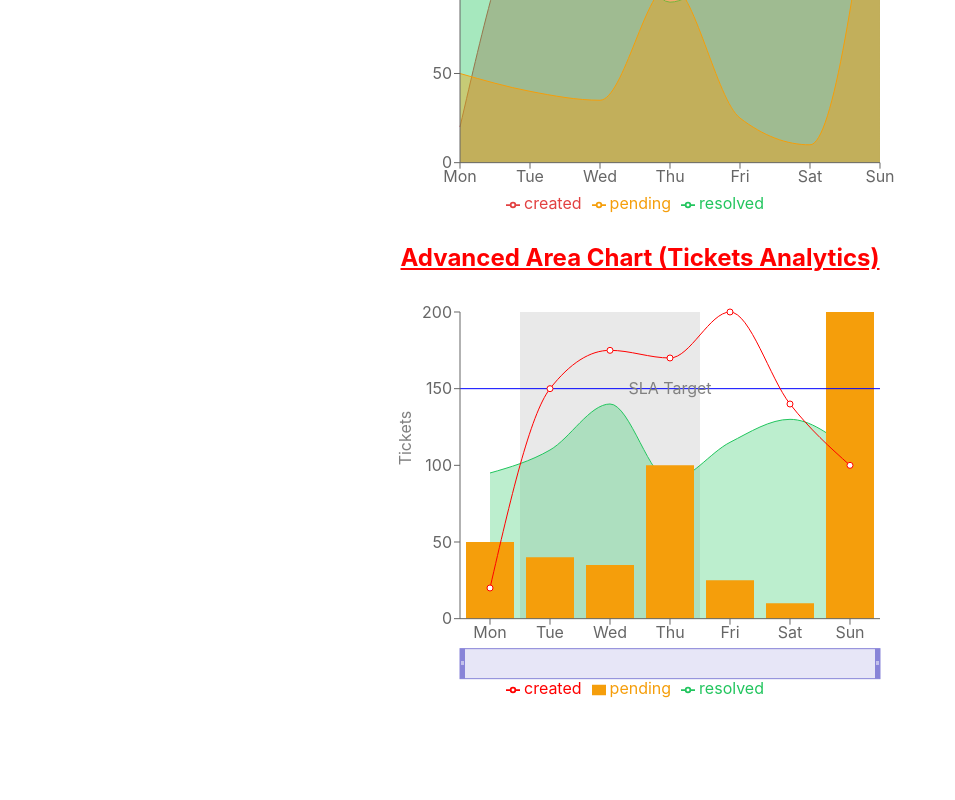
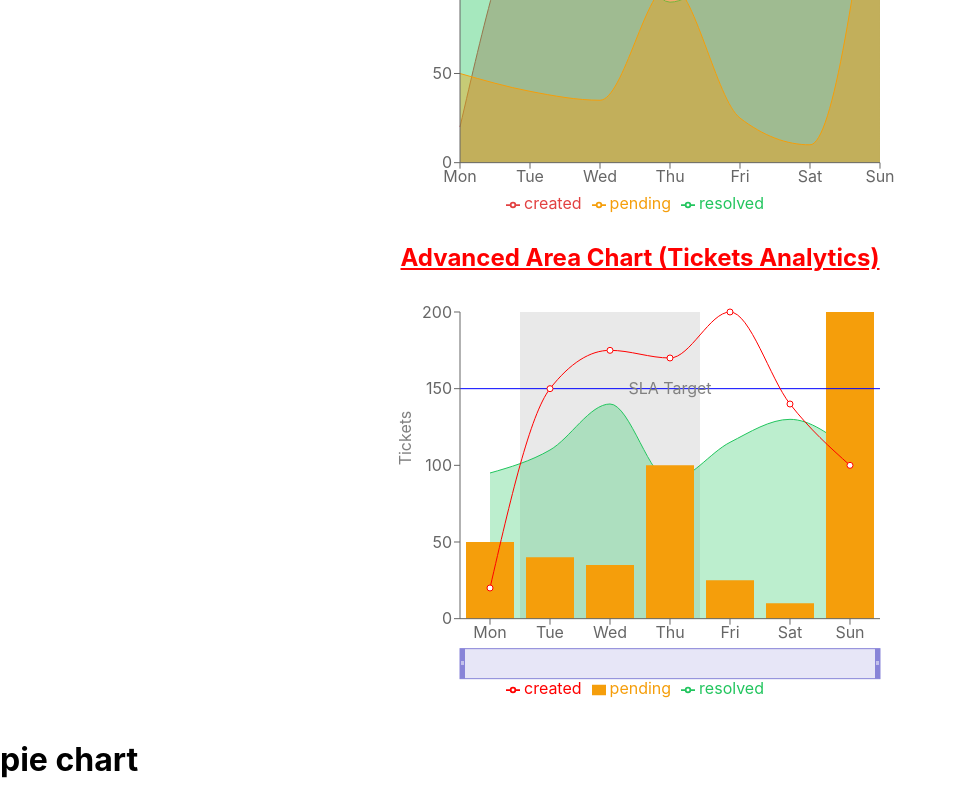
Before and after one commit to taranpreet03/react_chart, a React (Create React App) app: page / in a window 1280 px wide. Shown: the part 2053-2853 px from the top of the page, without its empty margins (0-955 px from the left). Before the commit the page ends 2771 px from the top, so only its background shows below. Built offline with nearby package versions, Linux system fonts and the light colour scheme.

Commit message:
pie chart created

```diff
--- a/src/App.js
+++ b/src/App.js
@@ -2,6 +2,7 @@ import './App.css';
 import Area_Chart,{AdvanceArea_Chart} from './components/AreaChart';
 import Bar_Chart, { AdvanceBar_Chart } from './components/BarChart';
 import Line_Chart from './components/LineChart';
+import Pie_chart from './components/PieChart';
 
 function App() {
   return (
@@ -11,6 +12,7 @@ function App() {
     <AdvanceBar_Chart />
     <Area_Chart/>
     <AdvanceArea_Chart/>
+    <Pie_chart/>
     </>
 )}
 export default App;
--- /dev/null
+++ b/src/components/PieChart.js
@@ -0,0 +1,6 @@
+function Pie_chart() {
+  return (
+   <>
+   <h1> pie chart</h1></>
+)}
+export default Pie_chart;
```
